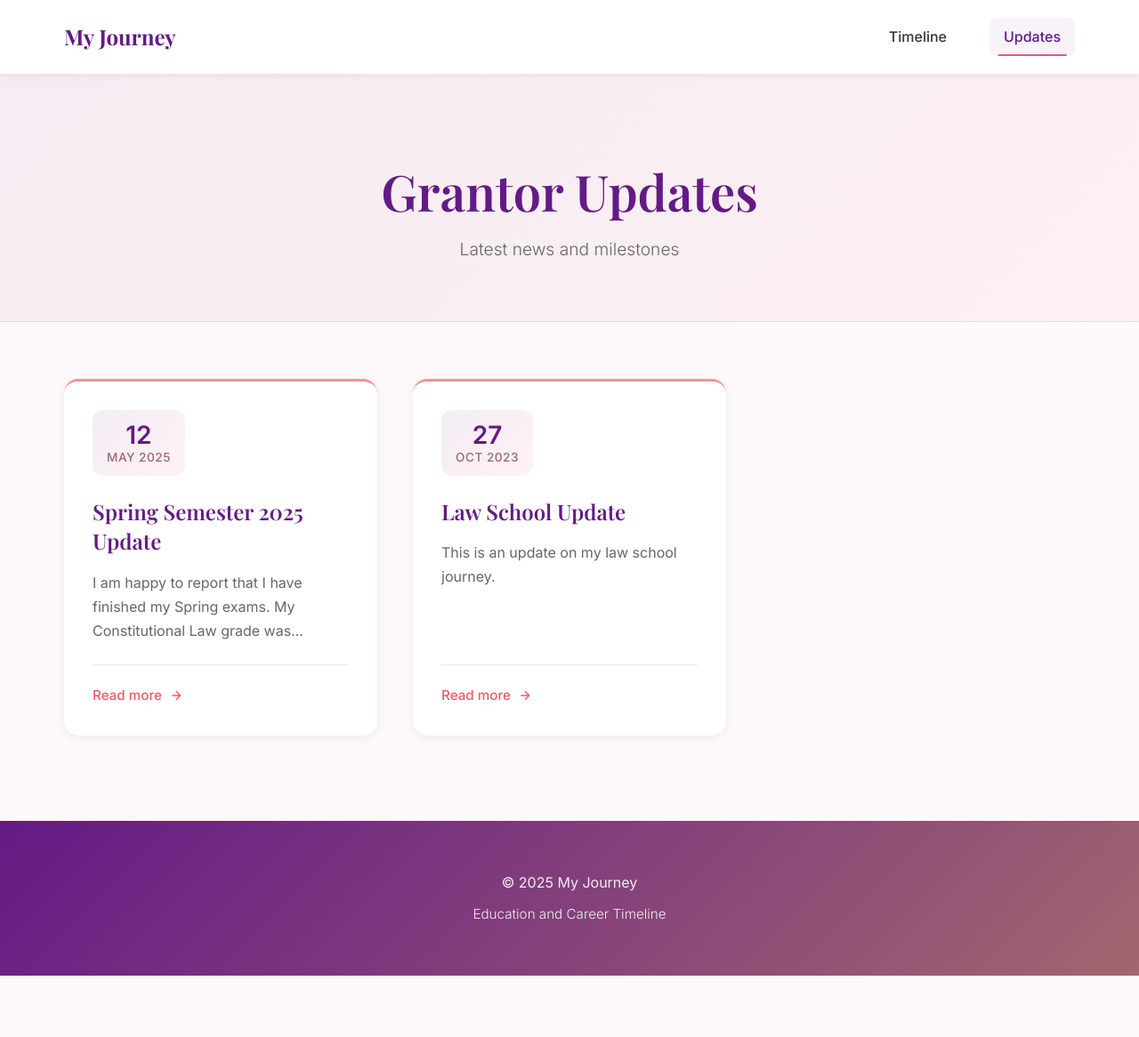
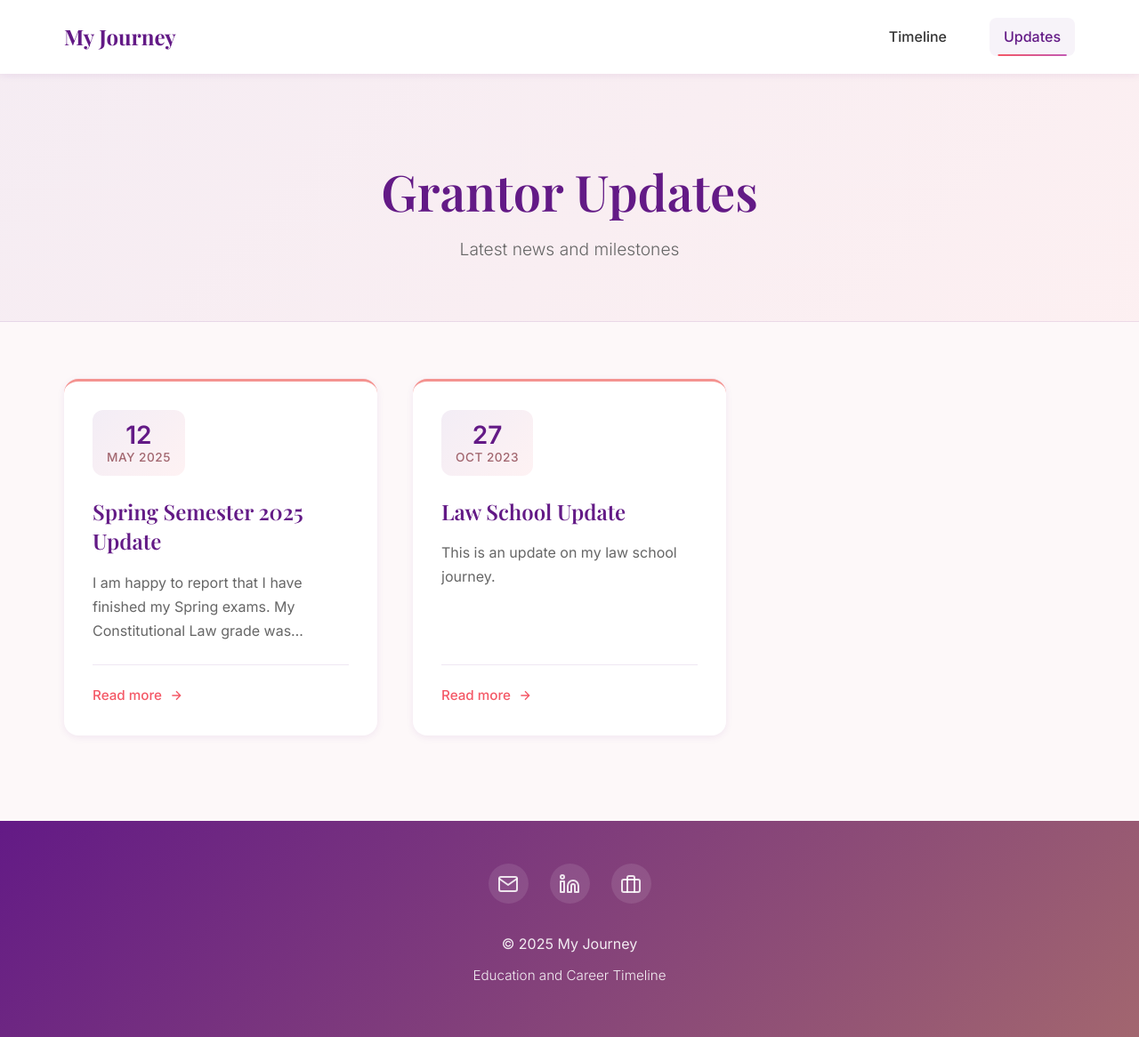
Before and after one commit to DevinTobiasColebrooke/devintobiascolebrooke.github.io, a Jekyll site: the page built from blog.html, in a window 1280 px wide and 1166 px high. Shown: the whole window at 89% size. Built offline with Jekyll 4.4.1, drawn with Linux system fonts in a browser that asks for light colours.

Commit message:
adding socials

```diff
--- a/_config.yml
+++ b/_config.yml
@@ -2,3 +2,8 @@ title: "My Journey"
 description: "Education and Career Timeline"
 theme: jekyll-theme-minimal # Optional fallback, but we will write custom CSS
 url: "https://devintobiascolebrooke.github.io"
+
+# Contact Information
+email: "johanna@johannalucilleroberts.com"
+linkedin: "https://www.linkedin.com/in/josie-roberts7bb92321a"
+embark_url: "https://connect.vestwell.com/gift/oregon-college/1byH4tqvzE2-akObncIe9A"
--- a/_layouts/default.html
+++ b/_layouts/default.html
@@ -26,6 +26,38 @@
 
     <footer class="site-footer">
         <div class="footer-content">
+            <!-- Social Links Section -->
+            <div class="social-links">
+                {% if site.email %}
+                <a href="mailto:{{ site.email }}" class="social-link" aria-label="Email Me">
+                    <svg width="24" height="24" viewBox="0 0 24 24" fill="none" stroke="currentColor" stroke-width="2" stroke-linecap="round" stroke-linejoin="round">
+                        <path d="M4 4h16c1.1 0 2 .9 2 2v12c0 1.1-.9 2-2 2H4c-1.1 0-2-.9-2-2V6c0-1.1.9-2 2-2z"></path>
+                        <polyline points="22,6 12,13 2,6"></polyline>
+                    </svg>
+                </a>
+                {% endif %}
+
+                {% if site.linkedin %}
+                <a href="{{ site.linkedin }}" target="_blank" rel="noopener noreferrer" class="social-link" aria-label="LinkedIn Profile">
+                    <svg width="24" height="24" viewBox="0 0 24 24" fill="none" stroke="currentColor" stroke-width="2" stroke-linecap="round" stroke-linejoin="round">
+                        <path d="M16 8a6 6 0 0 1 6 6v7h-4v-7a2 2 0 0 0-2-2 2 2 0 0 0-2 2v7h-4v-7a6 6 0 0 1 6-6z"></path>
+                        <rect x="2" y="9" width="4" height="12"></rect>
+                        <circle cx="4" cy="4" r="2"></circle>
+                    </svg>
+                </a>
+                {% endif %}
+
+                {% if site.embark_url %}
+                <a href="{{ site.embark_url }}" target="_blank" rel="noopener noreferrer" class="social-link" aria-label="Embark / Vestwell">
+                    <!-- Briefcase / Work Icon -->
+                    <svg width="24" height="24" viewBox="0 0 24 24" fill="none" stroke="currentColor" stroke-width="2" stroke-linecap="round" stroke-linejoin="round">
+                        <rect x="2" y="7" width="20" height="14" rx="2" ry="2"></rect>
+                        <path d="M16 21V5a2 2 0 0 0-2-2h-4a2 2 0 0 0-2 2v16"></path>
+                    </svg>
+                </a>
+                {% endif %}
+            </div>
+
             <p>&copy; {{ site.time | date: '%Y' }} {{ site.title }}</p>
             <p class="footer-tagline">{{ site.description }}</p>
         </div>
--- a/assets/css/style.css
+++ b/assets/css/style.css
@@ -640,6 +640,35 @@ img {
     margin: 0 auto;
 }
 
+/* NEW: Social Link Styling */
+.social-links {
+    display: flex;
+    justify-content: center;
+    gap: 1.5rem;
+    margin-bottom: 2rem;
+}
+
+.social-link {
+    color: rgba(255, 255, 255, 0.85);
+    transition: all var(--transition-base);
+    padding: 10px;
+    border-radius: 50%;
+    background: rgba(255, 255, 255, 0.1);
+    display: flex;
+    align-items: center;
+    justify-content: center;
+    width: 45px;
+    height: 45px;
+}
+
+.social-link:hover {
+    color: var(--color-white);
+    background: rgba(255, 255, 255, 0.25);
+    transform: translateY(-4px);
+    box-shadow: 0 5px 15px rgba(0,0,0,0.2);
+}
+/* End New Social Link Styling */
+
 .footer-content p {
     margin: 0.5rem 0;
     opacity: 0.9;
```
